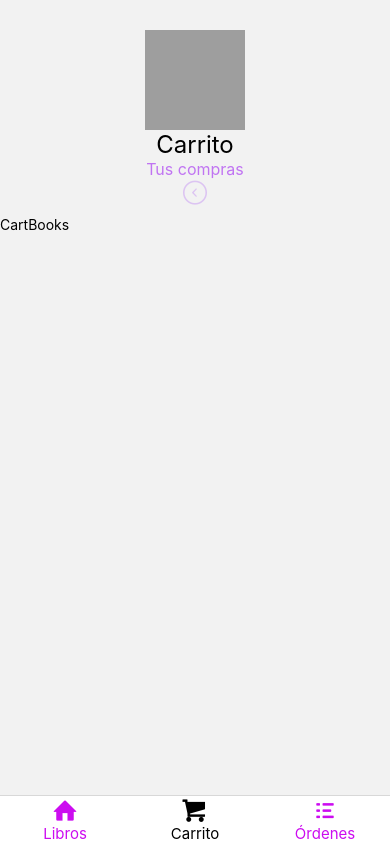
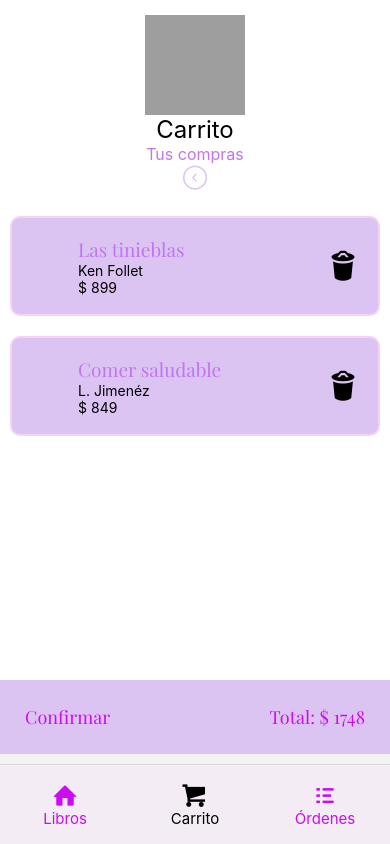
Before and after one commit to CeciliaBPerdomo/18.ReactNative.ProyectoFinal, a React Native app: screen /Cart in a window 390 px wide. Built offline with nearby package versions, Linux system fonts and the light colour scheme; grey boxes are pictures that could not be loaded.

Commit message:
Carrito y ordenes de compra

```diff
--- a/src/components/BookCategoryDetail.js
+++ b/src/components/BookCategoryDetail.js
@@ -37,7 +37,7 @@ const styles = StyleSheet.create({
         marginVertical: 10,
         borderRadius: 10,
         gap: 20,
-        flexDirection: "row"
+        flexDirection: "row",
     },
 
     imagen: {
--- a/src/components/CartBooks.js
+++ /dev/null
@@ -1,14 +0,0 @@
-import { StyleSheet, Text, View } from 'react-native'
-import React from 'react'
-
-const CartBooks = () => {
-  return (
-    <View>
-      <Text>CartBooks</Text>
-    </View>
-  )
-}
-
-export default CartBooks
-
-const styles = StyleSheet.create({})
--- a/src/components/Header.js
+++ b/src/components/Header.js
@@ -37,8 +37,8 @@ const styles = StyleSheet.create({
         justifyContent: "center",
         alignContent: "center",
         alignItems: "center",
-        marginTop: 20,
-        paddingVertical: 10,
+        paddingVertical: 15,
+        backgroundColor: "white",
     },
 
     texto: {
--- /dev/null
+++ b/src/components/cart/CartBooks.js
@@ -0,0 +1,59 @@
+import { StyleSheet, Text, View, Image } from 'react-native'
+import colors from '../../utils/colors'
+import fonts from '../../utils/fonts'
+import { Entypo } from "@expo/vector-icons"
+
+const CartBooks = ({ item }) => {
+  return (
+    <View style={styles.card}>
+      <Image
+      source={{uri: item.image}}
+      width={75}
+      height={75}
+      style={styles.imagen}
+      />
+      <View style={styles.textContainer}>
+        <Text style={styles.text}>{item.title}</Text>
+        <Text style={styles.text2}>{item.author}</Text>
+        <Text style={styles.text2}>$ {item.price}</Text>
+      </View>
+      <Entypo name="trash" size={30} color="black" />
+    </View>
+  )
+
+}
+
+export default CartBooks
+
+const styles = StyleSheet.create({
+  card: {
+    backgroundColor: colors.botones,
+    padding: 20,
+    margin: 10,
+    borderWidth: 2,
+    borderRadius: 10,
+    borderColor: colors.bordes,
+    flexDirection: "row",
+    justifyContent: "space-between",
+    height: 100,
+    alignItems: "center"
+  },
+
+  textContainer: {
+    width: "65%"
+  },
+
+  text: {
+    color: colors.primary,
+    fontSize: 19,
+    fontFamily: fonts.Playfair
+  },
+
+  text2: {
+    fontSize: 14,
+  },
+
+  imagen: {
+    marginRight: 8
+  }
+})
--- /dev/null
+++ b/src/components/orders/OrdersItems.js
@@ -0,0 +1,50 @@
+import { StyleSheet, Text, View } from 'react-native'
+import {Feather} from "@expo/vector-icons"
+import colors from '../../utils/colors'
+
+const OrdersItems = ({order}) => {
+    return (
+        <View style={styles.card}>
+            <View style={styles.textContainer}>
+                <Text style={styles.text}>
+                    {new Date(order.createAt).toLocaleString()}
+                </Text>
+                <Text style={styles.text2}>$ {order.total}</Text>
+            </View>
+            <Feather name="search" size={30} color="black" />
+        </View>
+
+    )
+}
+
+export default OrdersItems
+
+const styles = StyleSheet.create({
+    card: {
+       backgroundColor: colors.botones,
+        borderWidth: 2,
+        borderColor: colors.bordes,
+        margin: 10,
+        padding: 10,
+        borderRadius: 10,
+        flexDirection: "row",
+        justifyContent: "space-between",
+        height: 100,
+        alignItems: "center"
+    },
+
+    textContainer: {
+        width: "70%"
+    },
+
+    text: {
+        fontSize: 17,
+      //  fontFamily: fonts.JosefinSlabBold,
+    },
+
+    text2: {
+        fontSize: 19,
+       // fontFamily: fonts.JosefinSlabBold,
+        color: colors.precio
+    }
+})
--- /dev/null
+++ b/src/data/cart.json
@@ -0,0 +1,25 @@
+{
+    "total": 1748,
+    "items": [
+        {
+            "id": 17,
+            "quantity": 1,
+            "title": "Las tinieblas",
+            "author": "Ken Follet",
+            "price": "899",
+            "stock": "100",
+            "category": "Guerra",
+            "image": "https://i.ibb.co/60BH4gT/2.jpg"
+        },
+        {
+            "id": 21,
+            "quantity": 1,
+            "title": "Comer saludable",
+            "author": "L. Jimenéz",
+            "price": "849",
+            "stock": "100",
+            "category": "Salud",
+            "image": "https://i.ibb.co/4g5xRrr/2.jpg"
+        }
+    ]
+}
--- /dev/null
+++ b/src/data/orders.json
@@ -0,0 +1,48 @@
+[
+    {
+        "id": 1,
+        "total": 1748,
+        "userId": 2,
+        "createAt": 1679869276580,
+        "items": [
+            {
+                "id": 17,
+                "quantity": 1,
+                "title": "Las tinieblas",
+                "author": "Ken Follet",
+                "price": "899",
+                "stock": "100",
+                "category": "Guerra",
+                "image": "https://i.ibb.co/60BH4gT/2.jpg"
+            },
+            {
+                "id": 21,
+                "quantity": 1,
+                "title": "Comer saludable",
+                "author": "L. Jimenéz",
+                "price": "849",
+                "stock": "100",
+                "category": "Salud",
+                "image": "https://i.ibb.co/4g5xRrr/2.jpg"
+            }
+        ]
+    },
+    {
+        "id": 2,
+        "total": 539,
+        "userId": 2,
+        "createAt": 1679869276580,
+        "items": [
+            {
+                "id": 25,
+                "title": "El cirujano de almas",
+                "quantity": 1,
+                "author": "Luis Zueco",
+                "price": "539",
+                "stock": "100",
+                "category": "Novela histórica",
+                "image": "https://i.ibb.co/r5jJX0z/2.jpg"
+            }
+        ]
+    }
+]
--- a/src/navigation/CartStack.js
+++ b/src/navigation/CartStack.js
@@ -1,6 +1,7 @@
 import { StyleSheet, Text, View } from 'react-native'
 import { createNativeStackNavigator } from '@react-navigation/native-stack';
-import CartBook from "../components/CartBooks"
+
+import CartBook from "../screens/CartBooks.js"
 
 // Encabezado
 import Header from '../components/Header';
@@ -24,7 +25,7 @@ const CartStack = () => {
             }}
         >
              <Stack.Screen
-                name="Cart"
+                name="Carrito"
                 component={CartBook}
             />
         </Stack.Navigator>
--- a/src/navigation/MainNavigation.js
+++ b/src/navigation/MainNavigation.js
@@ -7,12 +7,13 @@ import { NavigationContainer } from '@react-navigation/native';
 import { createBottomTabNavigator } from '@react-navigation/bottom-tabs';
 
 import BookStack from './BookStack';
-import CartBooks from '../components/CartBooks';
+import CartBooks from '../components/cart/CartBooks';
 import BookOrders from '../components/BookOrders';
 
 import TabBarIcon from '../components/TabBarIcon';
 import CartStack from './CartStack';
 import OrdersStack from './OrdersStack';
+import colors from '../utils/colors';
 
 const Tab = createBottomTabNavigator();
 
@@ -71,4 +72,12 @@ const MainNavigation = () => {
 
 export default MainNavigation
 
-const styles = StyleSheet.create({})
+const styles = StyleSheet.create({
+    tabBar: {
+        height: 80,
+        shadowColor: "black",
+        position: "absolute",
+        elevation: 4,
+        backgroundColor: colors.iconos
+    }
+})
--- a/src/navigation/OrdersStack.js
+++ b/src/navigation/OrdersStack.js
@@ -1,6 +1,6 @@
 import { StyleSheet, Text, View } from 'react-native'
 import { createNativeStackNavigator } from '@react-navigation/native-stack';
-import BookOrders from "../components/BookOrders"
+import BookOrders from "../screens/BooksOrders"
 
 // Encabezado
 import Header from '../components/Header';
@@ -24,7 +24,7 @@ const OrdersStack = () => {
             }}
         >
             <Stack.Screen
-                name="Orders"
+                name="Ordenes"
                 component={BookOrders}
             />
         </Stack.Navigator>
--- /dev/null
+++ b/src/screens/BooksOrders.js
@@ -0,0 +1,25 @@
+import { FlatList, StyleSheet, View } from 'react-native'
+import orders from "../data/orders.json"
+import OrdersItems from '../components/orders/OrdersItems'
+
+const BooksOrders = () => {
+  return (
+    <View style={styles.container}>
+      <FlatList
+        data={orders}
+        keyExtractor={(item) => item.id}
+        renderItem={({ item }) => <OrdersItems order={item} />}
+      />
+    </View>
+
+  )
+}
+
+export default BooksOrders
+
+const styles = StyleSheet.create({
+  container: {
+    backgroundColor: "white",
+    flex: 1
+  }
+})
--- /dev/null
+++ b/src/screens/CartBooks.js
@@ -0,0 +1,52 @@
+import { FlatList, Pressable, StyleSheet, Text, View } from 'react-native'
+import cart from "../data/cart.json"
+import CartBooks from '../components/cart/CartBooks'
+import fonts from '../utils/fonts'
+import colors from '../utils/colors'
+
+
+const Cart = () => {
+  return (
+    <View style={styles.container}>
+      <FlatList
+        data={cart.items}
+        keyExtractor={(item => item.id)}
+        renderItem={({ item }) => <CartBooks item={item} />}
+      />
+
+      <View style={styles.confirmContainer}>
+        <Pressable>
+          <Text style={styles.confirmText}>Confirmar</Text>
+        </Pressable>
+        <Text style={styles.confirmText}>Total: $ {cart.total}</Text>
+
+      </View>
+
+    </View>
+  )
+}
+
+export default Cart
+
+const styles = StyleSheet.create({
+    container: {
+        flex: 1,
+        justifyContent: "space-between",
+        marginBottom: 90,
+        backgroundColor: "white"
+      },
+
+      confirmContainer: {
+        flexDirection: "row",
+        backgroundColor: colors.botones,
+        padding: 25,
+        justifyContent: "space-between"
+      },
+
+      confirmText: {
+        fontFamily: fonts.Playfair,
+        fontSize: 18,
+        color: colors.precio
+      },
+
+})
```
